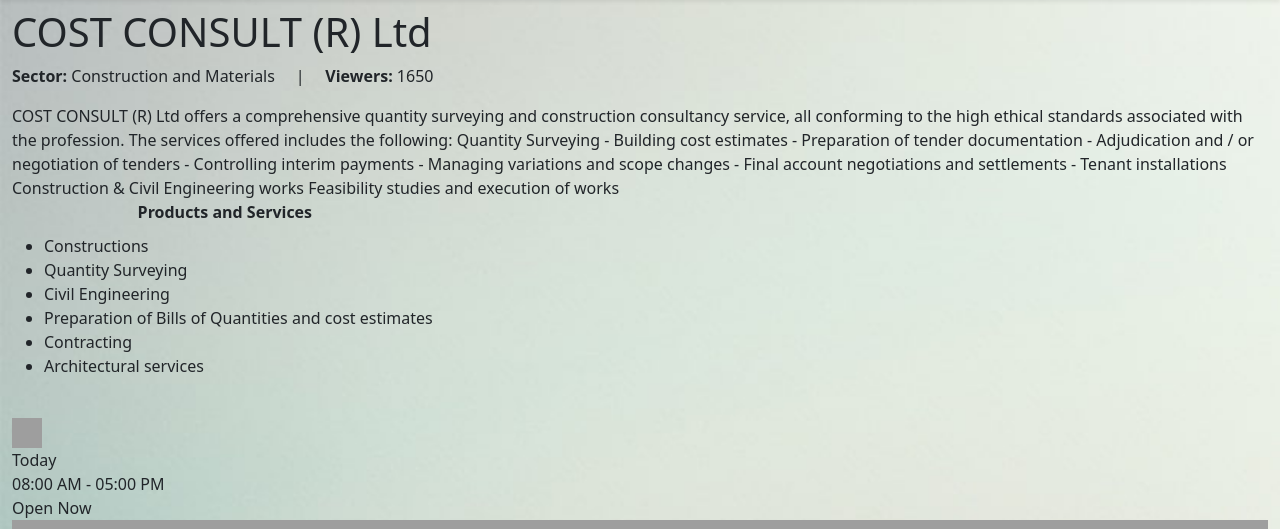
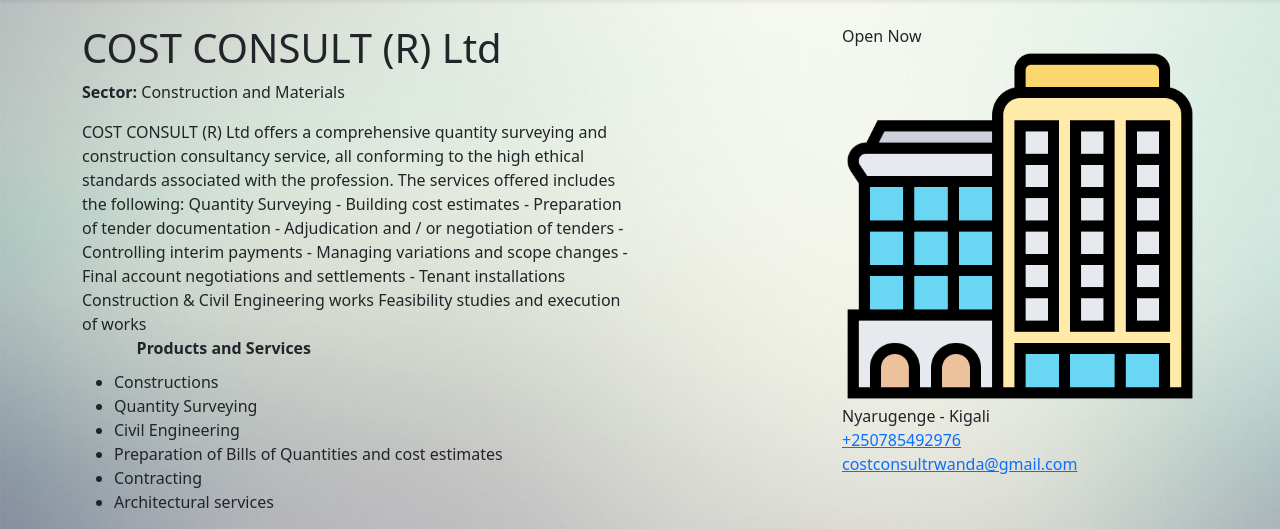
Before and after one commit to ozeyking/Quantity-Survey, a Django app: page /about in a window 1280 px wide. Shown: the part 56-585 px from the top of the page. Run offline with Django 4.2, Linux system fonts and the light colour scheme; some libraries are stand-ins or nearby versions; grey boxes are pictures that could not be loaded.

Commit message:
about design

```diff
--- a/templates/about.html
+++ b/templates/about.html
@@ -1,26 +1,30 @@
 {% extends 'layouts/base.html' %}
 {% load static %}
 {% block content %}
-<div class="det-flex">
-    <div class="det-col-1">
+<div class='container'>
+    <div class="row my-4">
+    <div class="col-md-6">
       <div class="head">
         <h1>COST CONSULT (R) Ltd</h1>
-            <p><b>Sector:</b> Construction and Materials  &nbsp; &nbsp; | &nbsp; &nbsp; <b><i class="icon ion-eye"></i>  Viewers:</b> 1650</p>
+        <p>
+          <b>Sector:</b> Construction and Materials
+        </p>
       </div>
-        <div class="body">COST CONSULT (R) Ltd offers a comprehensive quantity surveying and
-construction consultancy service, all conforming to the high ethical standards associated with the profession.
-The services offered includes the following:
-Quantity Surveying
--      Building cost estimates
--      Preparation of tender documentation
--      Adjudication and / or negotiation of tenders
--      Controlling interim payments
--      Managing variations and scope changes
--      Final account negotiations and settlements
--      Tenant installations
-Construction &amp; Civil Engineering works
-Feasibility studies and execution of works </div>
-        <div class="products"> <div style="padding-left: 10%; padding-bottom: 10px;"><b>Products and Services</b><br></div>
+      <div class="body">
+        COST CONSULT (R) Ltd offers a comprehensive quantity surveying and
+        construction consultancy service, all conforming to the high ethical
+        standards associated with the profession. The services offered includes
+        the following: Quantity Surveying - Building cost estimates - Preparation
+        of tender documentation - Adjudication and / or negotiation of tenders -
+        Controlling interim payments - Managing variations and scope changes -
+        Final account negotiations and settlements - Tenant installations
+        Construction &amp; Civil Engineering works Feasibility studies and
+        execution of works
+      </div>
+      <div class="products">
+        <div style="padding-left: 10%; padding-bottom: 10px">
+          <b>Products and Services</b><br />
+        </div>
         <ul>
           <li>Constructions</li>
           <li>Quantity Surveying</li>
@@ -31,35 +35,52 @@ Feasibility studies and execution of works </div>
         </ul>
       </div>
     </div>
-    <div class="det-col-2">&nbsp;</div>
-    <div class="det-col-3">
+    <div class="col-md-2">&nbsp;</div>
+    <div class="col-md-4">
       <div class="head">
-            <img src="https://rwandamarket.rw/img/assets/time.png" width="30px" height="30px">
-            <div>Today <br> 08:00 AM - 05:00 PM</div>
         <a>Open Now</a>
       </div>
-        <div class="icone"><img src="https://rwandamarket.rw/img/logo/inst/default.png" width="100%"></div>
+      <div class="icone">
+        <img
+          src="/static/images/about.png"
+          width="100%"
+        />
+      </div>
       <div class="meta">
         <div class="item">
-                <i class="icon ion-ios-location" style="color: #000; font-size: 30px;"></i><div>Nyarugenge - Kigali</div>
+          <i
+            class="icon ion-ios-location"
+            style="color: #000; font-size: 30px"
+          ></i>
+          <div>Nyarugenge - Kigali</div>
         </div>
         <div class="item">
-                <i class="icon ion-ios-telephone" style="color: #000; font-size: 30px;"></i>
-                <div><a href="tel:+250785492976" target="_blank">+250785492976</a><br><a href="#" target="_blank"></a></div>
+          <i
+            class="icon ion-ios-telephone"
+            style="color: #000; font-size: 30px"
+          ></i>
+          <div>
+            <a href="tel:+250785492976" target="_blank">+250785492976</a><br /><a
+              href="#"
+              target="_blank"
+            ></a>
+          </div>
         </div>
         <div class="item">
-                <i class="icon ion-ios-email" style="color: #000; font-size: 30px;"></i>
-                <div><a href="mailto:costconsultrwanda@gmail.com" target="_blank">costconsultrwanda@gmail.com</a></div>
+          <i class="icon ion-ios-email" style="color: #000; font-size: 30px"></i>
+          <div>
+            <a href="mailto:costconsultrwanda@gmail.com" target="_blank"
+              >costconsultrwanda@gmail.com</a
+            >
+          </div>
         </div>
         <div class="item">
-                <i class="icon ion-ios-world" style="color: #000; font-size: 30px;"></i>
+          <i class="icon ion-ios-world" style="color: #000; font-size: 30px"></i>
           <div><a href="" target="_blank"></a></div>
-            </div>
-            <center><ul>
-                                                                                                        <li><a href="" target="_blank"><img src="https://rwandamarket.rw/img/icons/socialmedias/Twitter_icon.png" width="30px" height="30px"></a></li>
-                                                                            <li><a href="" target="_blank"><img src="https://rwandamarket.rw/img/icons/socialmedias/Facebook_icon.png" width="30px" height="30px"></a></li>
-                                        </ul></center>
         </div>
       </div>
     </div>
+  </div>
+</div>
+
 {% endblock %}
```
Also changed, not shown: static/images/about.png (added). Lines whose indentation alone changed are shown as unchanged.
